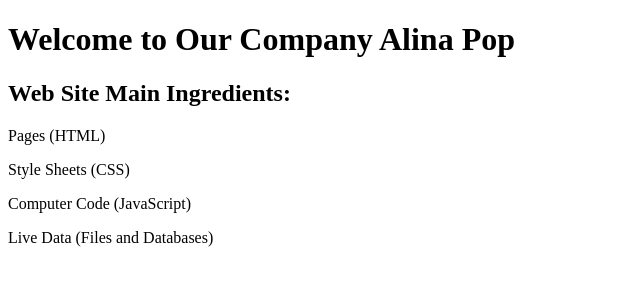
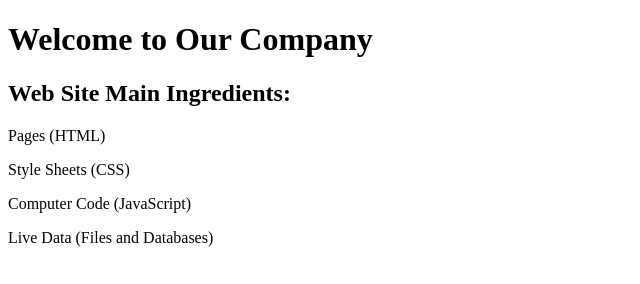
Before and after one commit to AlinaPop2018/AngularTesting, a website: page templates/temp.html in a window 1280 px wide. Shown: the whole page, without its empty margins (0-640 px from the left). Drawn offline with Linux system fonts and the light colour scheme.

Commit message:
second commit 3

```diff
--- a/templates/temp.html
+++ b/templates/temp.html
@@ -7,7 +7,7 @@
 
 <body>
 
-  <h1>Welcome to Our Company Alina Pop</h1>
+  <h1>Welcome to Our Company</h1>
   <h2>Web Site Main Ingredients:</h2>
 
   <p>Pages (HTML)</p>
```
